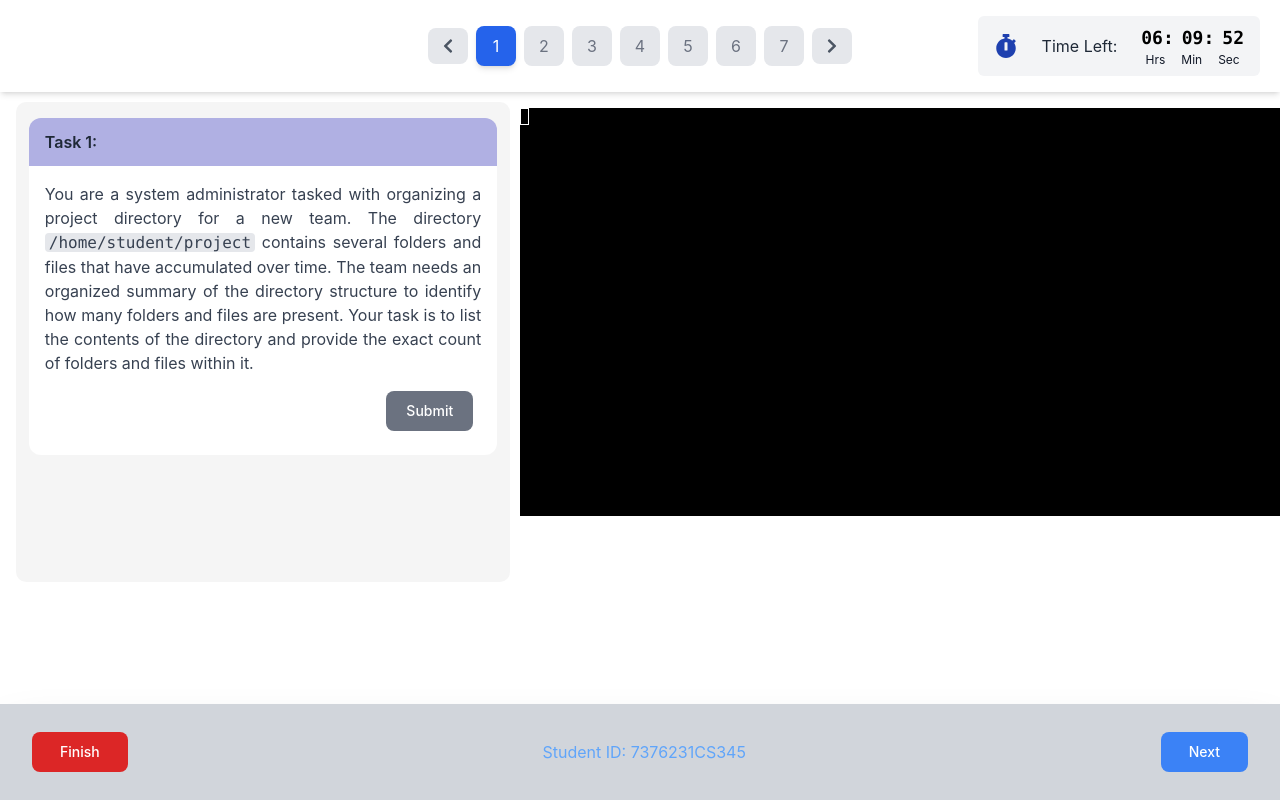
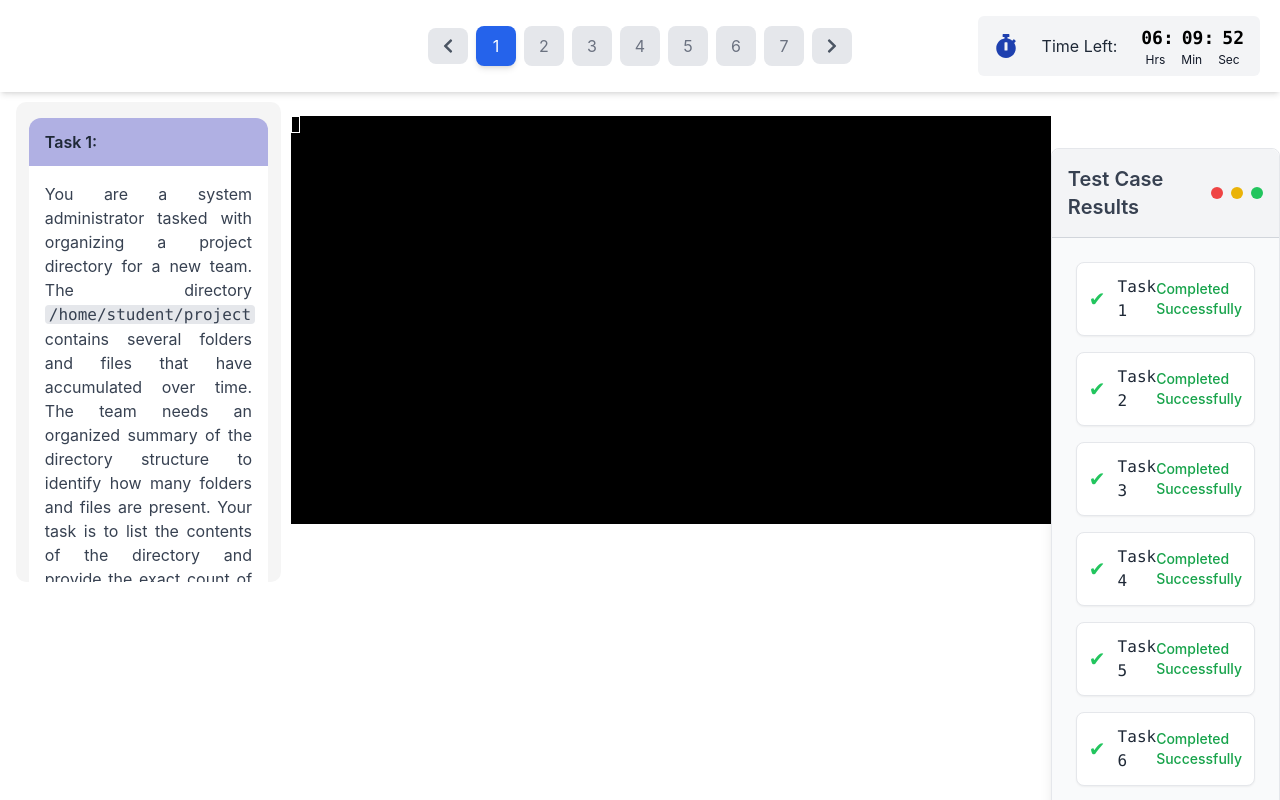
Before and after one commit to Stellar2703/Linux-Test-Portal-Frontend, a React (Create React App) app: page /main in a window 1280 px wide. Shown: the top 800 px of the page. Built offline with nearby package versions, Linux system fonts and the light colour scheme; no server answers.

Commit message:
added output component

```diff
--- a/src/components/footer.js
+++ b/src/components/footer.js
@@ -13,7 +13,7 @@
         </button>
       </div>
 
-      <div className="text-center text-blue-400">
+      <div className="text-center text-black font-semibold">
         Student ID: 7376231CS345
       </div>
 
--- /dev/null
+++ b/src/components/output.js
@@ -0,0 +1,47 @@
+import React from 'react';
+
+const TestCasesCard = () => {
+    return (
+        <div className="mt-8 flex justify-center w-full">
+            {/* Card Container */}
+            <div className="bg-white border border-gray-200 rounded-lg shadow-lg w-full max-w-4xl">
+                {/* Card Header */}
+                <div className="flex justify-between items-center bg-gray-100 p-4 rounded-t-lg border-b border-gray-300">
+                    <h2 className="text-gray-700 font-semibold text-xl">Test Case Results</h2>
+                    <div className="flex space-x-2">
+                        <span className="bg-red-500 w-3 h-3 rounded-full"></span>
+                        <span className="bg-yellow-500 w-3 h-3 rounded-full"></span>
+                        <span className="bg-green-500 w-3 h-3 rounded-full"></span>
+                    </div>
+                </div>
+
+                {/* Test Case Output */}
+                <div className="p-6 bg-gray-50 rounded-b-lg">
+                    <div className="space-y-4">
+                        {Array.from({ length: 8 }).map((_, idx) => (
+                            <div
+                                key={idx}
+                                className="flex items-center justify-between p-3 bg-white border border-gray-200 rounded-lg shadow-sm"
+                            >
+                                {/* Test Case Number */}
+                                <div className="flex items-center space-x-3">
+                                    <span className="text-green-500 text-xl">✔</span>
+                                    <p className="font-mono text-gray-800">
+                                        Task {idx + 1}
+                                    </p>
+                                </div>
+
+                                {/* Status Message */}
+                                <span className="text-sm text-green-600 font-medium">
+                                    Completed Successfully
+                                </span>
+                            </div>
+                        ))}
+                    </div>
+                </div>
+            </div>
+        </div>
+    );
+};
+
+export default TestCasesCard;
--- a/src/pages/Mainpage.js
+++ b/src/pages/Mainpage.js
@@ -2,15 +2,16 @@
 import '../Styles/Mainpage.css';
 import Header from '../components/header';
 import Footer from '../components/footer';
+import TestCasesCard from '../components/output';
 
 const Mainpage = ({ handleBack, handleNext }) => {
     return (
         <div className="flex flex-col min-h-screen">
-            {/* Header Component */}
+
             <Header />
 
-            {/* Main Content Area (this ensures footer stays at the bottom) */}
-            <div className="flex-grow ">
+            {/* Main Content Area */}
+            <div className="flex-grow">
                 <div className="Content">
                     {/* Task View Section */}
                     <div className="Task-View w-full">
@@ -21,7 +22,11 @@
                             <div className="Question bg-white p-4 rounded-b-xl text-gray-700">
                                 <p>
                                     You are a system administrator tasked with organizing a project directory for a new team.
-                                    The directory <code className="bg-gray-200 px-1 rounded">/home/student/project</code> contains several folders and files that have accumulated over time.
+                                    The directory{' '}
+                                    <code className="bg-gray-200 px-1 rounded">
+                                        /home/student/project
+                                    </code>{' '}
+                                    contains several folders and files that have accumulated over time.
                                     The team needs an organized summary of the directory structure to identify how many folders and files are present.
                                     Your task is to list the contents of the directory and provide the exact count of folders and files within it.
                                 </p>
@@ -29,7 +34,7 @@
                                 <div className="mt-4 flex justify-end">
                                     <button
                                         type="button"
-                                        className="text-white bg-gray-500 hover:bg-gray-600 focus:ring-4 focus:ring-gray-300 font-medium rounded-lg text-sm px-5 py-2.5 me-2 mb-2 dark:bg-gray-600 dark:hover:bg-gray-700 focus:outline-none dark:focus:ring-gray-800"
+                                        className="text-white bg-gray-500 hover:bg-gray-600 focus:ring-4 focus:ring-gray-300 font-medium rounded-lg text-sm px-5 py-2.5 me-2 mb-2"
                                     >
                                         Submit
                                     </button>
@@ -38,14 +43,19 @@
                         </div>
                     </div>
 
-                    {/* Terminal Section */}
-                    <div className="pt-4">
+                    {/* Terminal Section (Ensure this is full-width and above TestCasesCard) */}
+                    <div className="pt-6">
                         <TerminalComponent />
+                    </div>
+
+                    {/* Output Card Section (Test Cases Card) should be below the terminal */}
+                    <div className="mt-6">
+                        <TestCasesCard />
                     </div>
                 </div>
             </div>
 
-            {/* Footer Component (Always at the bottom) */}
+            {/* Footer Component */}
             <Footer />
         </div>
     );
```
Also changed, not shown: src/Styles/Mainpage.css (line endings or trailing spaces).
